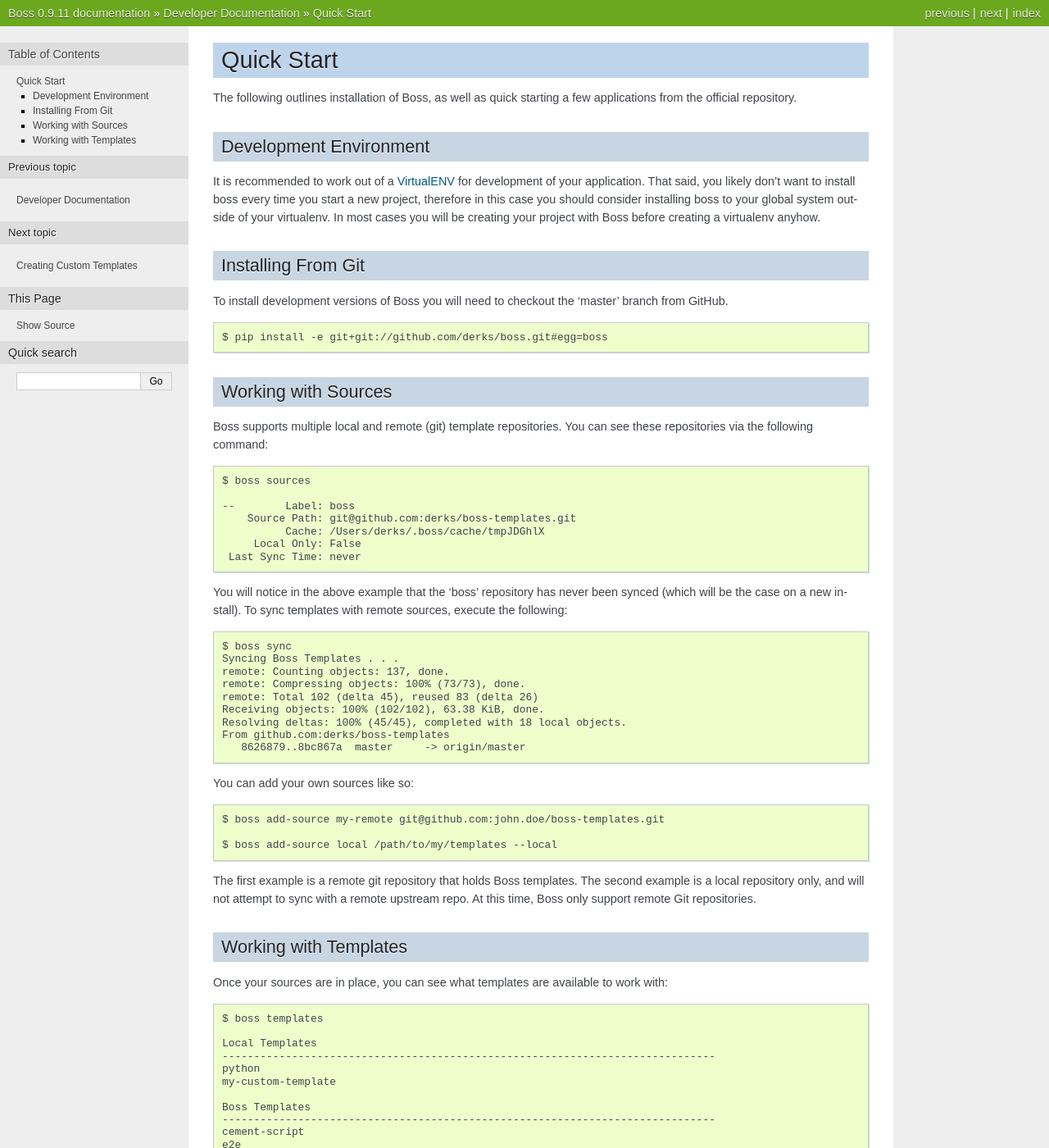
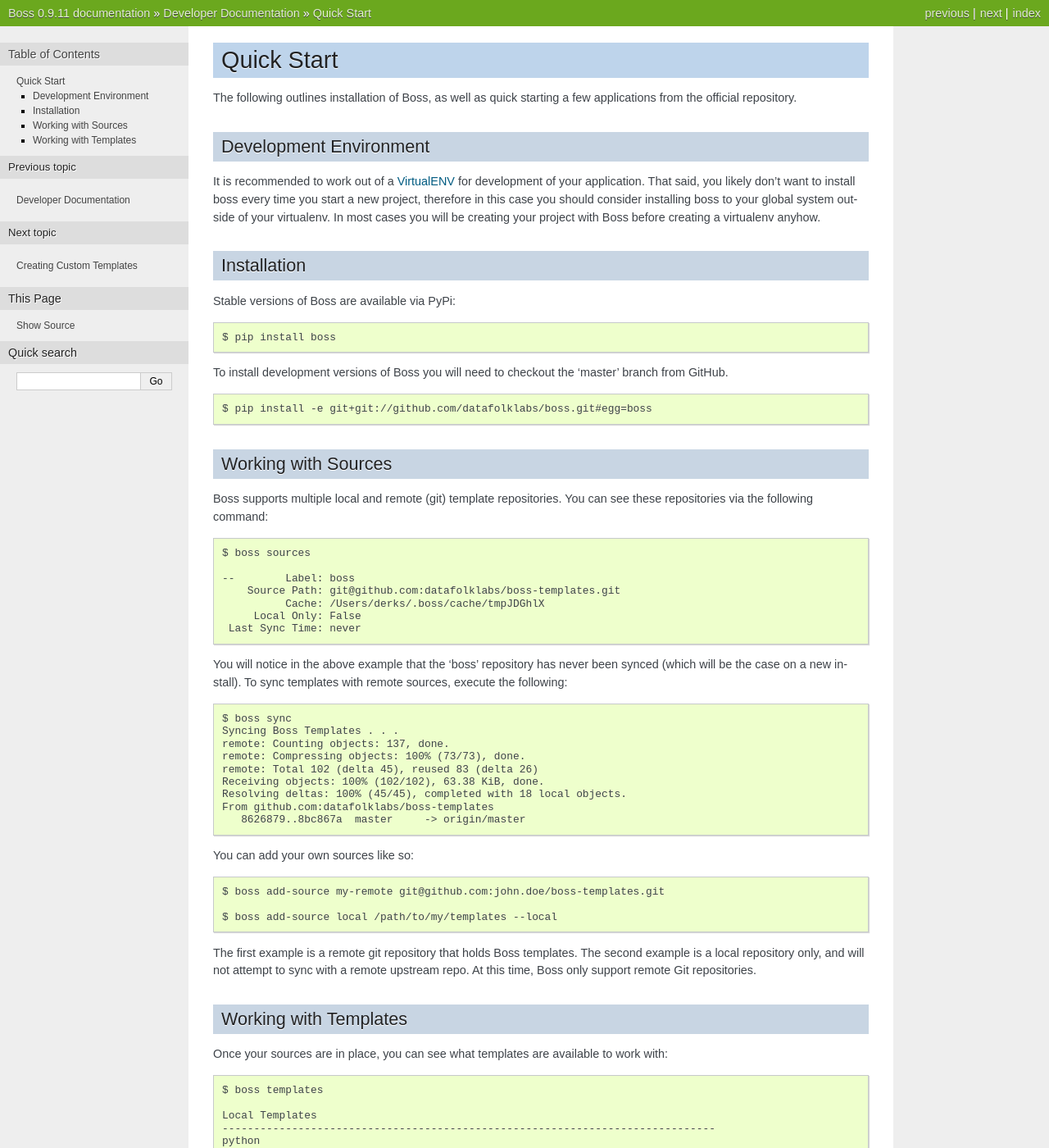
Before and after one commit to datafolklabs/boss, a Sphinx documentation site: the page built from doc/source/dev/quickstart.rst, in a window 1280 px wide and 1400 px high. Shown: the whole window at 82% size. Built offline with Sphinx 7.4.7, drawn with Linux system fonts in a browser that asks for light colours.

Commit message:
Update for DFL

```diff
--- a/doc/source/conf.py
+++ b/doc/source/conf.py
@@ -33,7 +33,7 @@
 # coming with Sphinx (named 'sphinx.ext.*') or your custom ones.
 extensions = ['sphinx.ext.autodoc', 'sphinx.ext.extlinks',]
 
-extlinks = {'issue' : ('https://github.com/derks/boss/issues/%s', 'Issue #')}
+extlinks = {'issue' : ('https://github.com/datafolklabs/boss/issues/%s', 'Issue #')}
 
 # Add any paths that contain templates here, relative to this directory.
 templates_path = ['_templates']
--- a/doc/source/dev/quickstart.rst
+++ b/doc/source/dev/quickstart.rst
@@ -15,15 +15,21 @@
 creating a virtualenv anyhow.
 
 
-Installing From Git
--------------------
+Installation
+------------
+
+Stable versions of Boss are available via PyPi:
+
+.. code-block:: text
+
+    $ pip install boss
 
 To install development versions of Boss you will need to checkout the 'master'
 branch from GitHub.
 
 .. code-block:: text
 
-    $ pip install -e git+git://github.com/derks/boss.git#egg=boss
+    $ pip install -e git+git://github.com/datafolklabs/boss.git#egg=boss
 
 
 Working with Sources
@@ -37,7 +43,7 @@
     $ boss sources
 
     --        Label: boss
-        Source Path: git@github.com:derks/boss-templates.git
+        Source Path: git@github.com:datafolklabs/boss-templates.git
               Cache: /Users/derks/.boss/cache/tmpJDGhlX
          Local Only: False
      Last Sync Time: never
@@ -56,7 +62,7 @@
     remote: Total 102 (delta 45), reused 83 (delta 26)
     Receiving objects: 100% (102/102), 63.38 KiB, done.
     Resolving deltas: 100% (45/45), completed with 18 local objects.
-    From github.com:derks/boss-templates
+    From github.com:datafolklabs/boss-templates
        8626879..8bc867a  master     -> origin/master
 
 You can add your own sources like so:
```
Also changed, not shown: doc/source/index.rst (+5 -5 lines), 1 other file.
